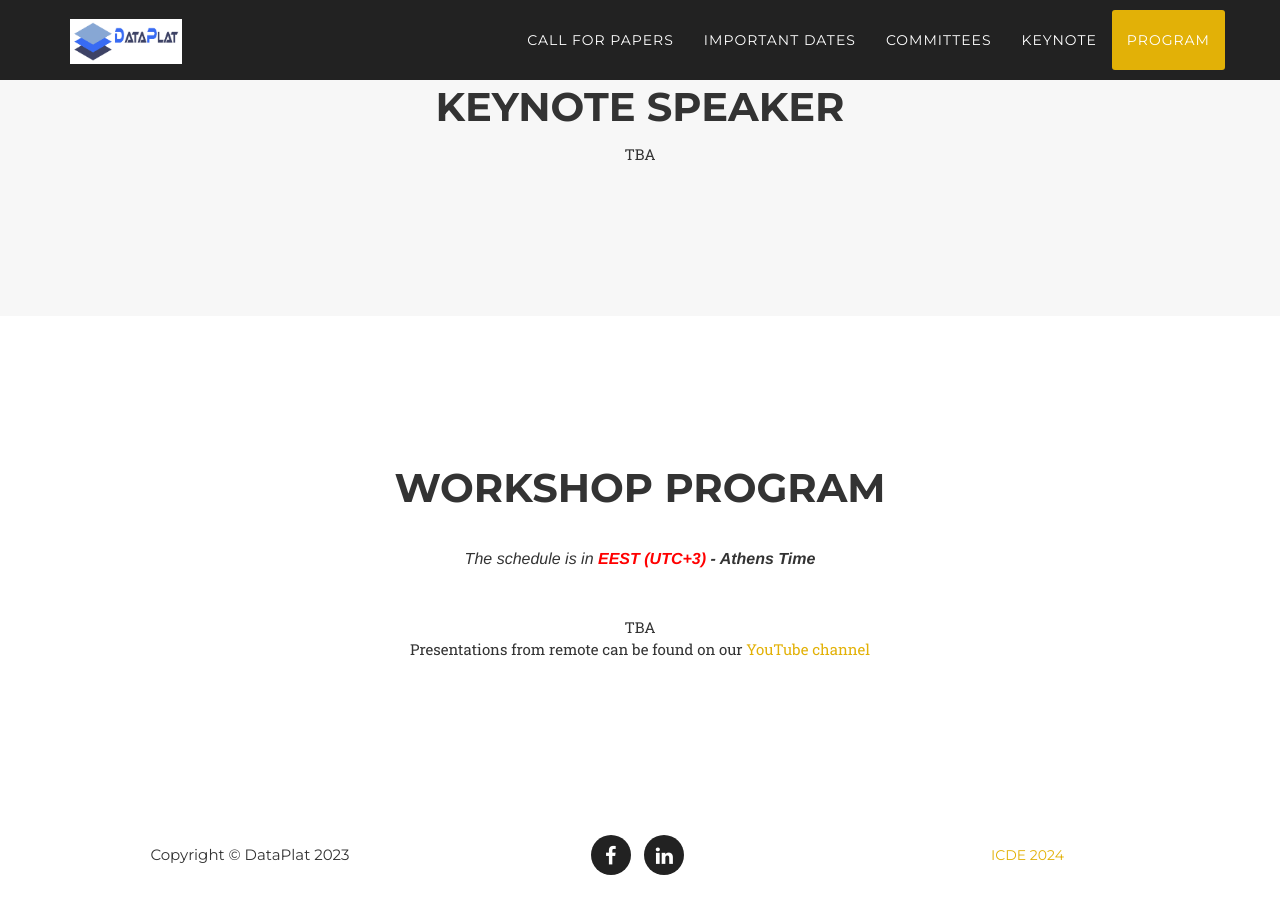
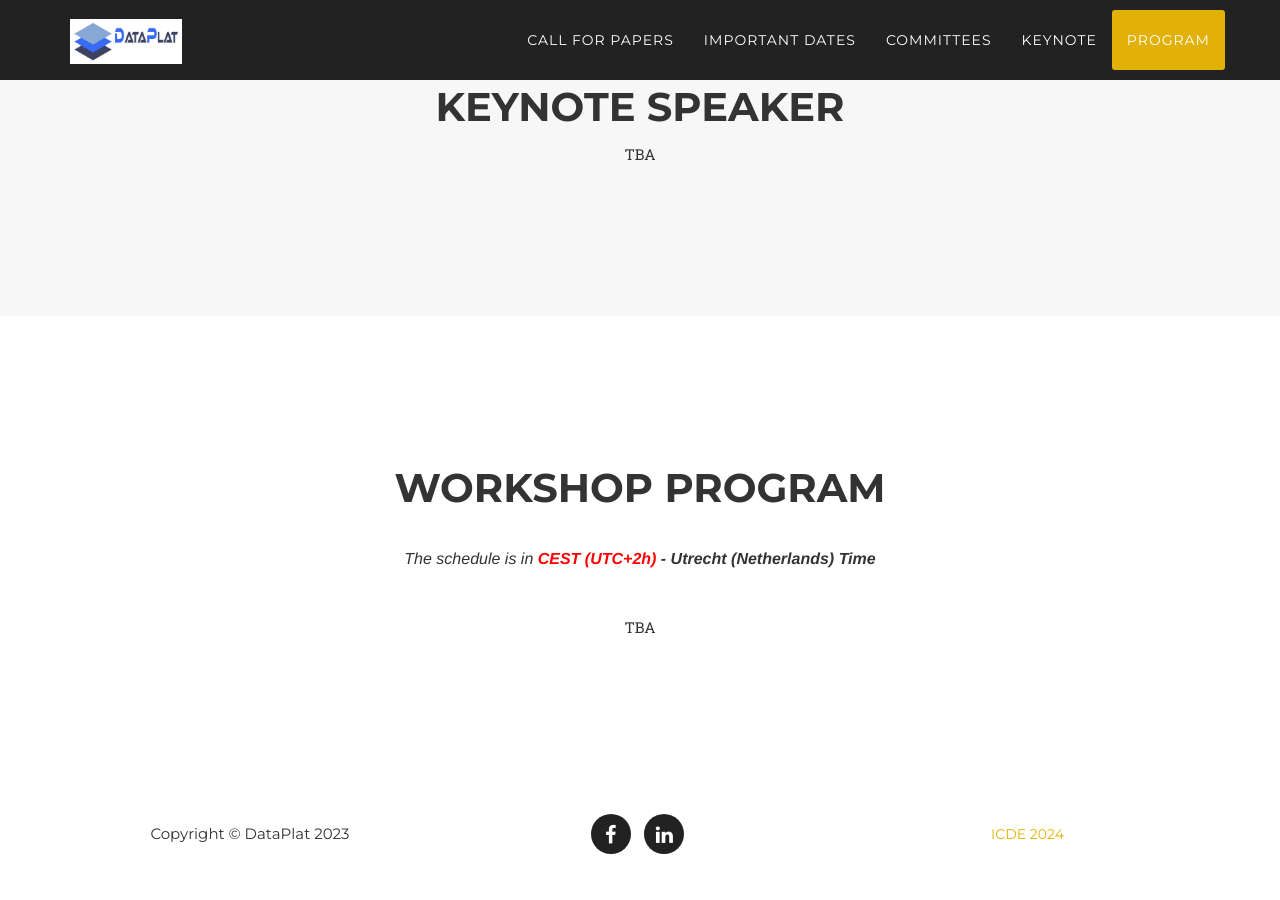
Before and after one commit to big-unibo/dataplat2024, a Jekyll site: the page built from index.html, in a window 1280 px wide and 900 px high, scrolled down 4161 px. Built offline with Jekyll 4.4.1, drawn with Linux system fonts in a browser that asks for light colours; some web fonts are replaced; after the commit the page ends 5040 px from its top, so only the background shows below that.

Commit message:
cleaning

```diff
--- a/_includes/program.html
+++ b/_includes/program.html
@@ -4,7 +4,7 @@
             <div class="col-lg-12 text-center">
                 <h2 class="section-heading">Workshop program</h2>
 
-                <h3 class="section-subheading" style="margin-top:40px">The schedule is in <strong><span style="color:red">EEST (UTC+3)</span> - Athens Time</strong></h3>
+                <h3 class="section-subheading" style="margin-top:40px">The schedule is in <strong><span style="color:red">CEST (UTC+2h)</span> - Utrecht (Netherlands) Time</strong></h3>
 
                 <div class="row" id="table-program">
                     <div class="table-wrap col-lg-12">
@@ -47,7 +47,7 @@
                     </div>
                 </div>
 
-            Presentations from remote can be found on our <a href="https://www.youtube.com/playlist?list=PL4Qa0cbi8qPFd2r-4Hh5lPKcYNxa9GCa-">YouTube channel</a>
+            <!--Presentations from remote can be found on our <a href="https://www.youtube.com/playlist?list=PL4Qa0cbi8qPFd2r-4Hh5lPKcYNxa9GCa-">YouTube channel</a>-->
             </div>
         </div>
     </div>
```
